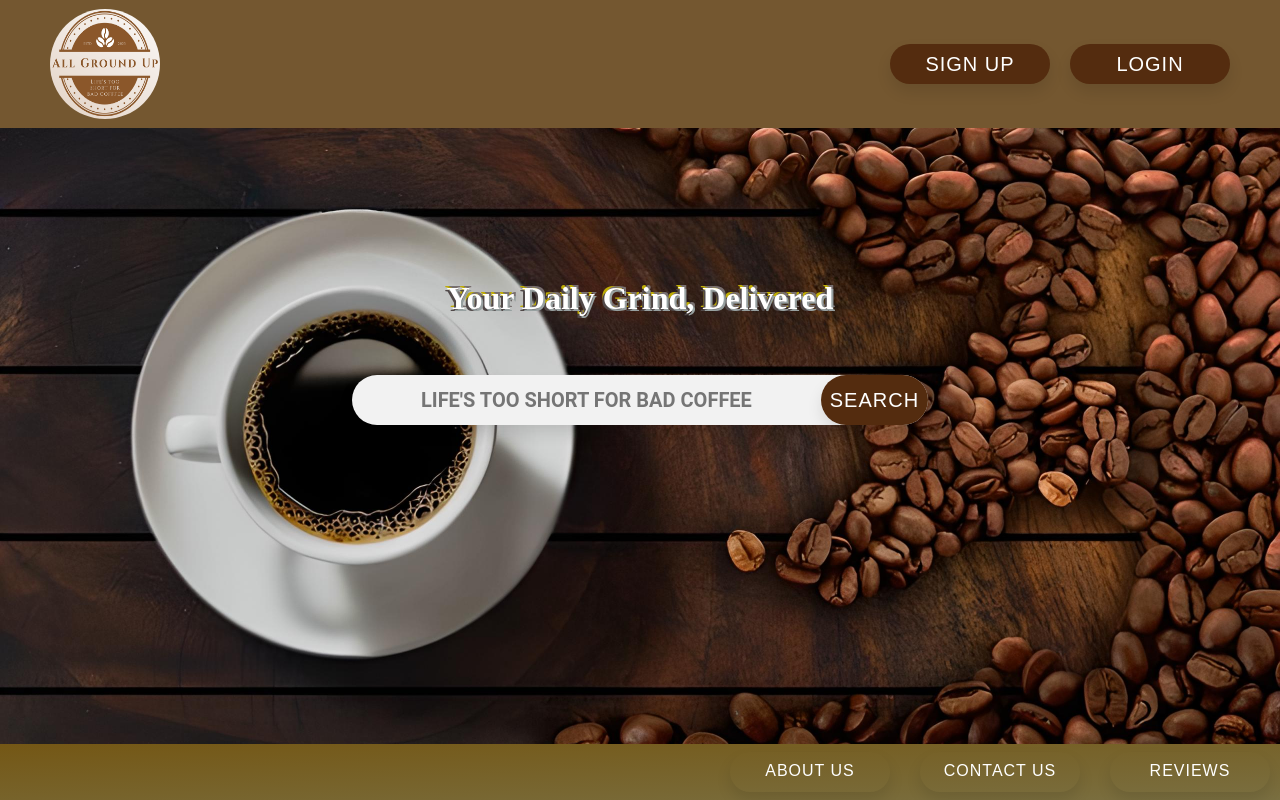
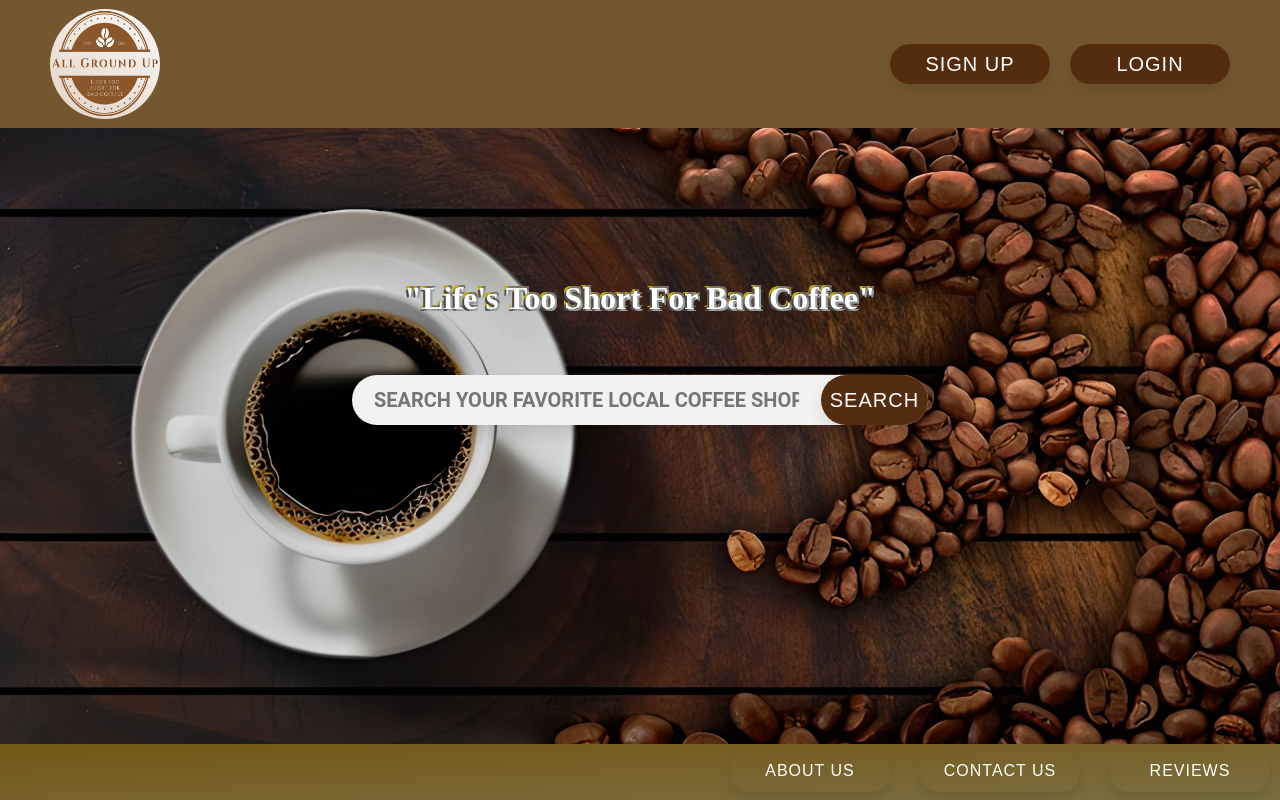
Before and after one commit to JettCanavarro/CSC468-group-7, a React (Create React App) app in the folder webui/: page / in a window 1280 px wide. Built offline with nearby package versions, Linux system fonts and the light colour scheme.

Commit message:
Update MainPage.js
Had Slogan in wrong spot

```diff
--- a/webui/src/MainPage.js
+++ b/webui/src/MainPage.js
@@ -27,12 +27,12 @@
         <div className="Container" style={backgroundStyle}>
           <div className="SearchContainer">
             <form className="SearchBar">
-            <input type="text" placeholder="Life's Too Short For Bad Coffee" />
+            <input type="text" placeholder="Search your favorite local coffee shops..." />
             <button type="submit">Search</button>
             </form>
           </div>
           <div className="Slogan">
-          <h2>Your Daily Grind, Delivered</h2>
+          <h2>"Life's Too Short For Bad Coffee"</h2>
           </div>
         </div>
         <div className="Footer">
```
